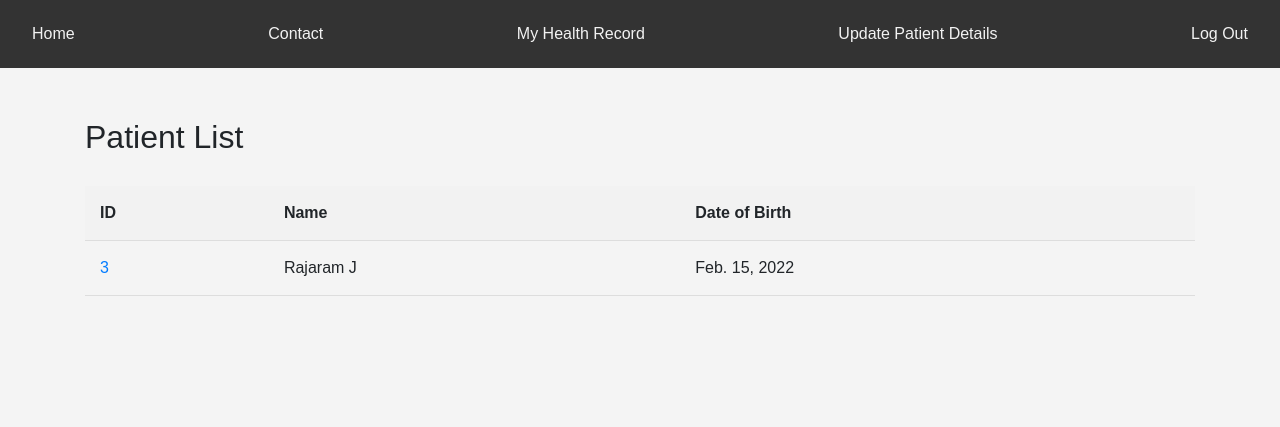
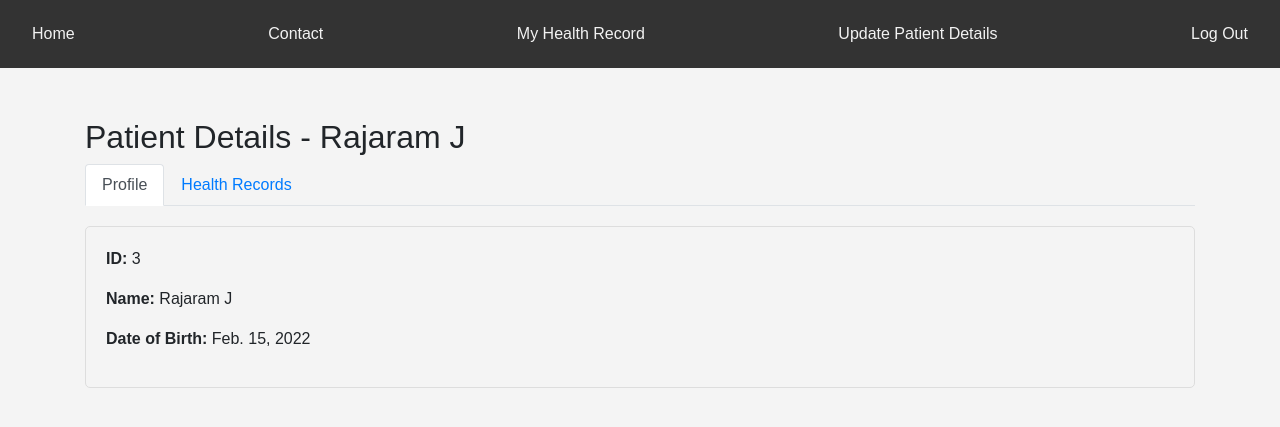
Before and after one commit to Rajaram-Jagadeeswaran/Healthcare_System, a Django app: page /patients/ in a window 1280 px wide. Shown: the top 427 px of the page. Run offline with Django 3.2, Linux system fonts and the light colour scheme; a user stored in the database is signed in; data comes from the database, SQL or seed files in the repository; some libraries are stand-ins or nearby versions.

Commit message:
updated html code

```diff
--- a/hospital/templates/patients/patient_list.html
+++ b/hospital/templates/patients/patient_list.html
@@ -1,5 +1,6 @@
 <!DOCTYPE html>
 <html lang="en">
+
 <head>
     <meta charset="UTF-8">
     <meta name="viewport" content="width=device-width, initial-scale=1.0">
@@ -9,13 +10,16 @@
             font-family: Arial, sans-serif;
             background-color: #f4f4f4;
         }
+
         .container {
             margin-top: 50px;
         }
+
         .navbar {
             background-color: #333;
             overflow: hidden;
         }
+
         .navbar a {
             float: left;
             display: block;
@@ -24,25 +28,36 @@
             padding: 14px 16px;
             text-decoration: none;
         }
+
         .navbar a:hover {
             background-color: #ddd;
             color: black;
         }
-        table {
-            width: 100%;
-            margin-top: 30px;
+
+        .tab-content {
+            margin-top: 20px;
         }
+
+        .tab-pane {
+            padding: 20px;
+            border: 1px solid #ddd;
+            border-radius: 5px;
+            margin-top: 10px;
+        }
+
         th, td {
             padding: 15px;
             text-align: left;
             border-bottom: 1px solid #ddd;
         }
+
         th {
             background-color: #f2f2f2;
         }
     </style>
     <title>Patient List</title>
 </head>
+
 <body>
     {% for patient in patients %}
     <div class="navbar">
@@ -52,30 +67,36 @@
         <a href="{% url 'hospital:update_patient' user_id=patient.id %}">Update Patient Details</a>
         <a href="{% url 'sign_out' %}">Log Out</a>
     </div>
+
+    <div class="container">
+        <h2>Patient Details - {{ patient.name }}</h2>
+        <ul class="nav nav-tabs" id="myTabs">
+            <li class="nav-item">
+                <a class="nav-link active" id="profile-tab" data-toggle="tab" href="#profile{{ patient.id }}">Profile</a>
+            </li>
+            <li class="nav-item">
+                <a class="nav-link" id="health-tab" data-toggle="tab" href="#health{{ patient.id }}">Health Records</a>
+            </li>
+        </ul>
+
+        <div class="tab-content">
+            <div class="tab-pane fade show active" id="profile{{ patient.id }}">
+                <p><strong>ID:</strong> {{ patient.id }}</p>
+                <p><strong>Name:</strong> {{ patient.name }}</p>
+                <p><strong>Date of Birth:</strong> {{ patient.date_of_birth }}</p>
+                <!-- Add other patient details here -->
+            </div>
+
+            <div class="tab-pane fade" id="health{{ patient.id }}">
+                <!-- Add health record details here -->
+                <p>Health Records go here...</p>
+            </div>
+        </div>
+    </div>
     {% endfor %}
-    <div class="container">
-        <h2>Patient List</h2>
-        <table>
-            <thead>
-                <tr>
-                    <th>ID</th>
-                    <th>Name</th>
-                    <th>Date of Birth</th>
-                </tr>
-            </thead>
-            <tbody>
-                {% for patient in patients %}
-                <tr>
-                    <td><a href="{% url 'hospital:health_record_list' patient.id %}">{{ patient.id }}</a></td>
-                    <td>{{ patient.name }}</td>
-                    <td>{{ patient.date_of_birth }}</td>
-                </tr>
-                {% endfor %}
-            </tbody>
-        </table>
-    </div>
 
     <script src="https://code.jquery.com/jquery-3.5.1.slim.min.js"></script>
     <script src="https://stackpath.bootstrapcdn.com/bootstrap/4.5.2/js/bootstrap.min.js"></script>
 </body>
+
 </html>
```
